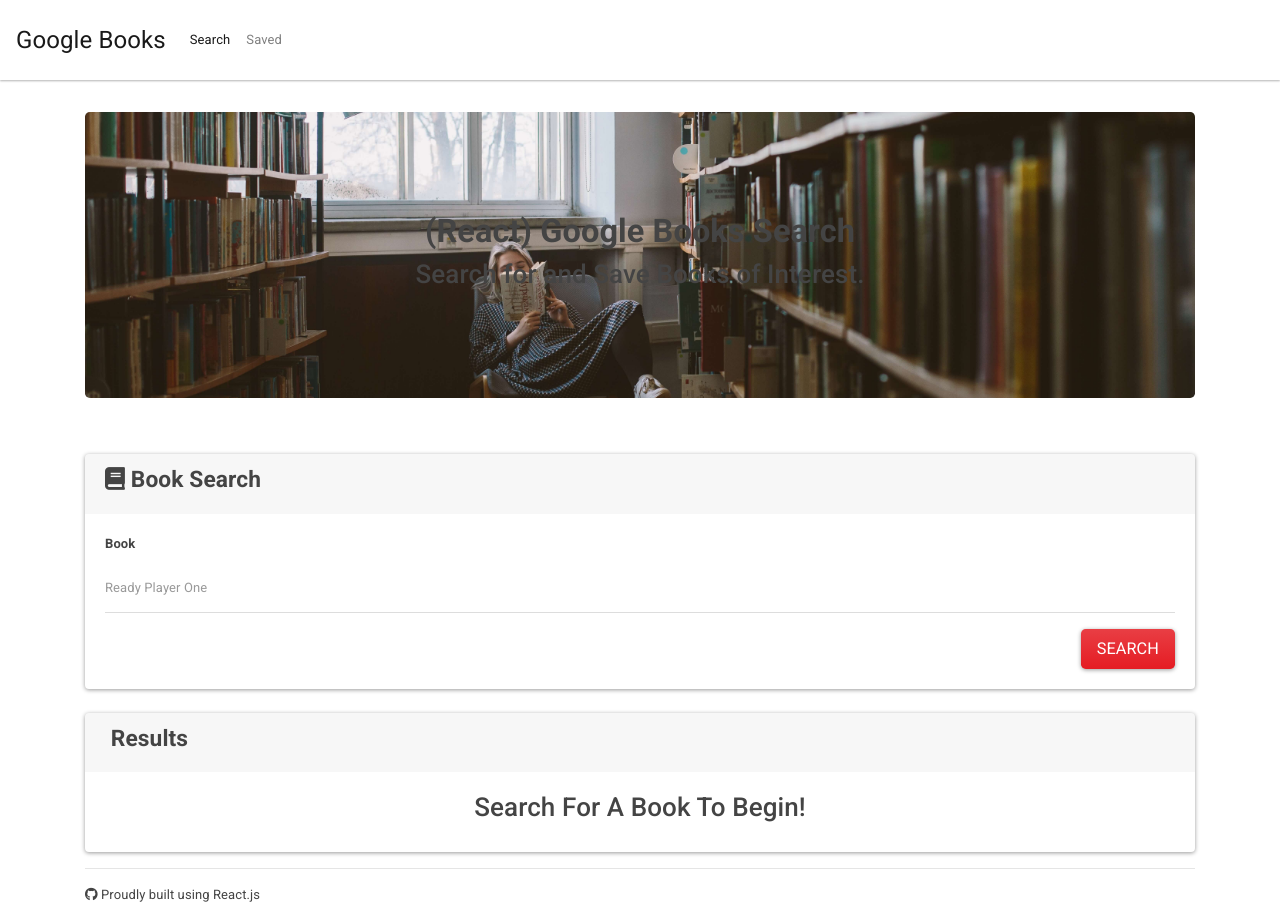
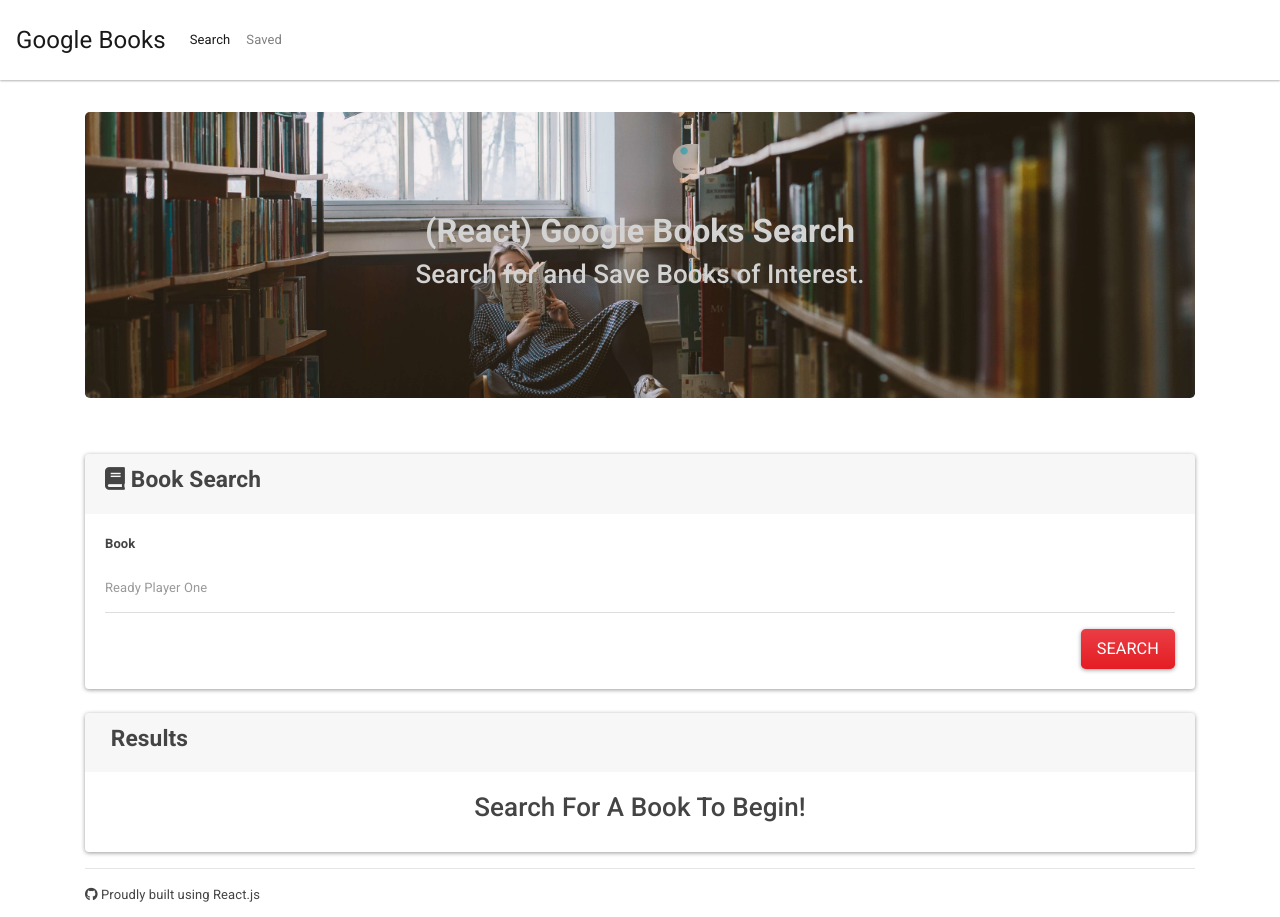
Before and after one commit to NathanSzu/GoogleBookSearch, a React (Create React App) app in the folder client/: page / in a window 1280 px wide. Built offline with nearby package versions, Linux system fonts and the light colour scheme; some icons are missing.

Commit message:
Altered text color

```diff
--- a/client/src/components/Jumbotron/style.css
+++ b/client/src/components/Jumbotron/style.css
@@ -1,4 +1,5 @@
 .jumbotron {
+  position: relative;
   padding: 100px;
   background-image: url("../../assets/BookCoverPhoto.jpg");
   background-position: center;
--- a/client/src/pages/Home.js
+++ b/client/src/pages/Home.js
@@ -7,6 +7,7 @@
 import API from "../utils/API";
 import { Col, Row, Container } from "../components/Grid";
 import { List } from "../components/List";
+import "./app.css"
 
 class Home extends Component {
   state = {
@@ -62,10 +63,10 @@
         <Row>
           <Col size="md-12">
             <Jumbotron>
-                <h1 className="text-center">
+                <h1 className="text-center color">
                   <strong>(React) Google Books Search</strong>
                 </h1>
-                <h2 className="text-center">Search for and Save Books of Interest.</h2>
+                <h2 className="text-center color">Search for and Save Books of Interest.</h2>
             </Jumbotron>
           </Col>
           <Col size="md-12">
--- /dev/null
+++ b/client/src/pages/app.css
@@ -0,0 +1,3 @@
+.color {
+    color: lightgray;
+}
```
